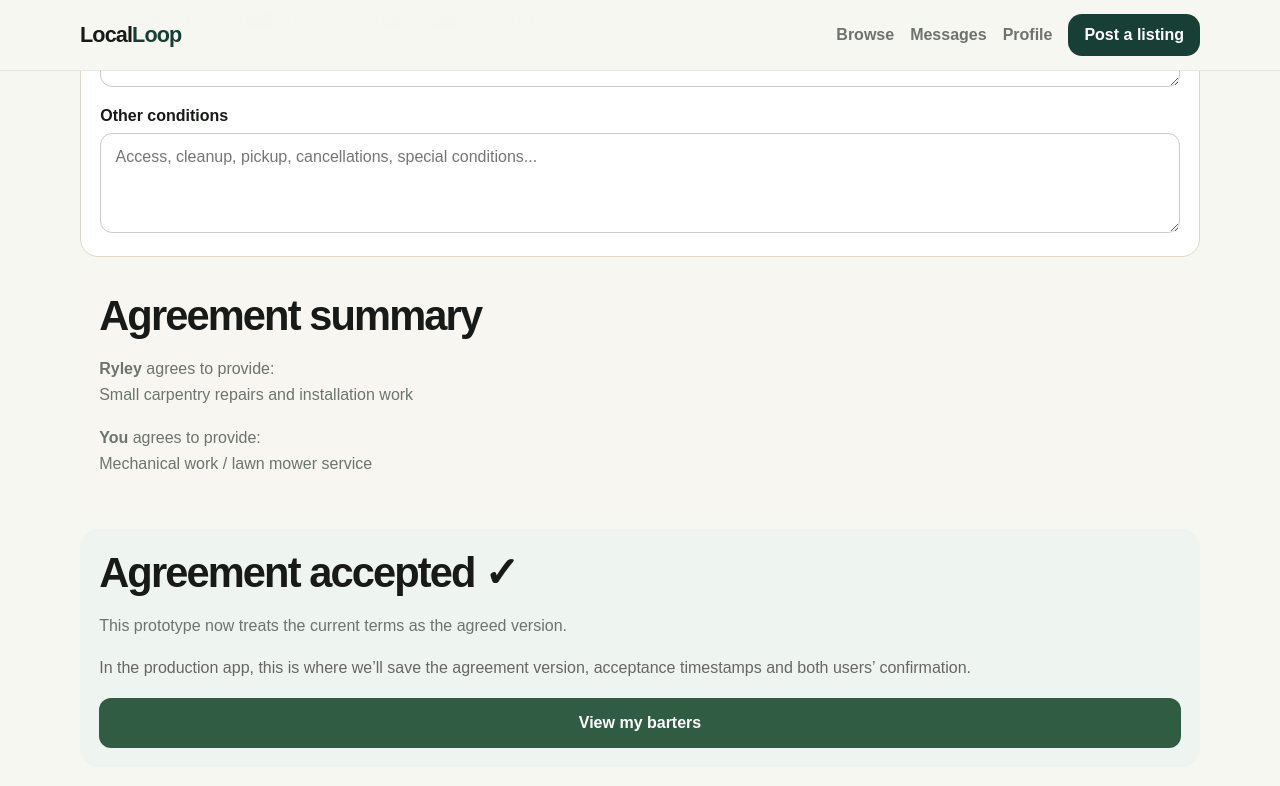
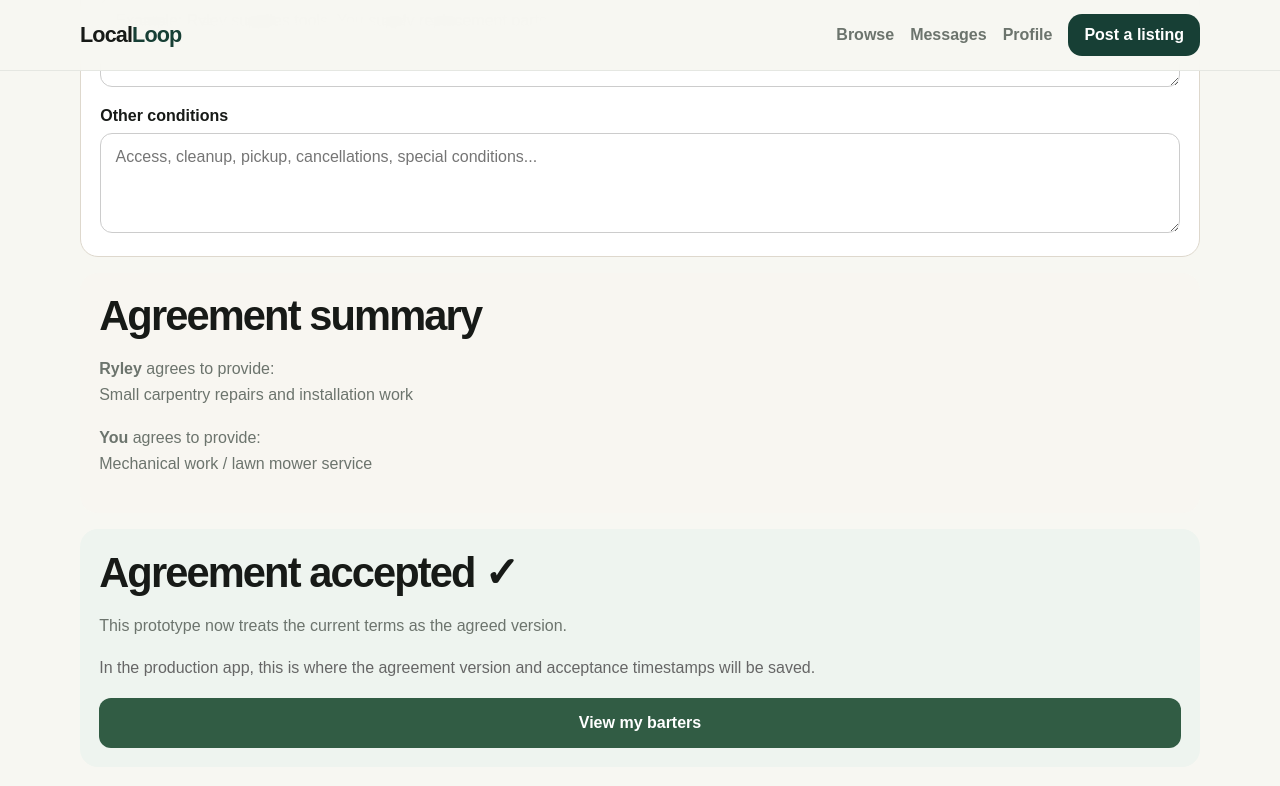
Before and after one commit to ryleycampbell93/LocalLoop, a Next.js app: page /agreement in a window 1280 px wide. Both pictures are taken after a click on the button "Accept agreement". Shown: the part 1108-1894 px from the top of the page. Built offline with nearby package versions, Linux system fonts and the light colour scheme.

Commit message:
Fix agreement link to my barters

```diff
--- a/app/agreement/page.tsx
+++ b/app/agreement/page.tsx
@@ -55,13 +55,7 @@ export default function AgreementPage() {
         </p>
       </section>
 
-      <section
-        style={{
-          display: "grid",
-          gap: "1rem",
-          marginBottom: "1rem",
-        }}
-      >
+      <section style={{ display: "grid", gap: "1rem", marginBottom: "1rem" }}>
         <div
           style={{
             background: "#fff",
@@ -313,8 +307,7 @@ export default function AgreementPage() {
             >
               <strong>Change requested.</strong>
               <p style={{ marginBottom: 0 }}>
-                Update the agreement above, then both people can review the new
-                version before accepting.
+                Update the agreement above, then both people can review the new version before accepting.
               </p>
             </div>
           )}
@@ -334,12 +327,11 @@ export default function AgreementPage() {
           </p>
 
           <p style={{ color: "#666" }}>
-            In the production app, this is where we’ll save the agreement version,
-            acceptance timestamps and both users’ confirmation.
+            In the production app, this is where the agreement version and acceptance timestamps will be saved.
           </p>
 
           <Link
-            href="/profile"
+            href="/barters"
             style={{
               display: "block",
               textAlign: "center",
```
